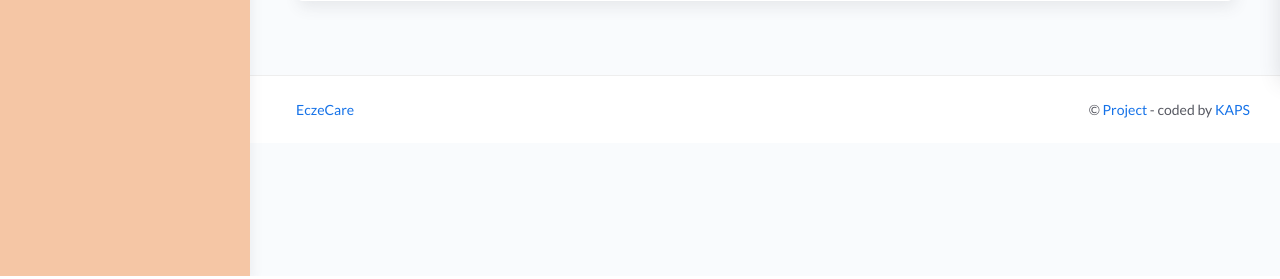
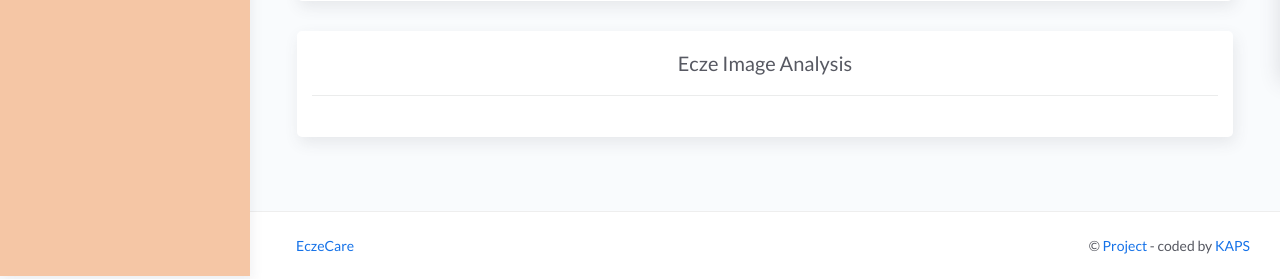
Before and after one commit to KamaljeetSahoo/EczeCare, a Django app: template templates/pages/insights.html in a window 1280 px wide. Shown: the part 524-803 px from the top of the page. Run offline with Django 4.2, Linux system fonts and the light colour scheme; the template is opened without the code that fills it, so the values that code supplies are empty; some libraries are stand-ins or nearby versions.

Commit message:
Ecze Image View

```diff
--- a/EczeCare/urls.py
+++ b/EczeCare/urls.py
@@ -15,6 +15,8 @@ Including another URLconf
 """
 from django.contrib import admin
 from django.urls import path, include
+from django.conf import settings
+from django.conf.urls.static import static
 
 urlpatterns = [
     path('admin/', admin.site.urls),
@@ -22,3 +24,5 @@ urlpatterns = [
     path('', include('eczema_profile.urls')),
     path('', include('Insights.urls'))
 ]
+
+urlpatterns += static(settings.MEDIA_URL, document_root=settings.MEDIA_ROOT)
--- a/eczema_profile/views.py
+++ b/eczema_profile/views.py
@@ -66,6 +66,7 @@ def eczeImageUpload(request):
             obj.processed_image.save(image_name, encoded_image)
             obj.save()
 
+            return redirect("home")
 
         else:
             return redirect("ecze_image")
--- a/templates/pages/insights.html
+++ b/templates/pages/insights.html
@@ -16,6 +16,65 @@
                 <div class="card-body">
                     <div class="chart-container">
                         <canvas id="lineChart"></canvas>
+                    </div>
+                </div>
+            </div>
+            <div class="container mt-3 card">
+                <div class="card-header text-center">
+                    <div class="card-title">Ecze Image Analysis</div>
+                </div>
+                <div class="card-body">
+                    <div class="row">
+                        <div class="col-md-6">
+                            <div id="carouselExampleControls" class="carousel slide" data-ride="carousel">
+                                <div class="carousel-inner">
+                                    {% for image in images %}
+                                        {% if forloop.first %}
+                                            <div class="carousel-item active">
+                                                <img class="d-block w-100" src="{{image}}" alt="First slide">
+                                            </div>
+                                        {% else %}
+                                            <div class="carousel-item">
+                                                <img class="d-block w-100" src="{{image}}" alt="Second slide">
+                                            </div>
+                                        {% endif %}
+                                    {% endfor %}
+                                </div>
+                                <a class="carousel-control-prev" href="#carouselExampleControls" role="button" data-slide="prev">
+                                  <span class="carousel-control-prev-icon" aria-hidden="true"></span>
+                                  <span class="sr-only">Previous</span>
+                                </a>
+                                <a class="carousel-control-next" href="#carouselExampleControls" role="button" data-slide="next">
+                                  <span class="carousel-control-next-icon" aria-hidden="true"></span>
+                                  <span class="sr-only">Next</span>
+                                </a>
+                            </div>
+                        </div>
+                        <div class="col-md-6">
+                            <div id="carouselExampleControls" class="carousel slide" data-ride="carousel">
+                                <div class="carousel-inner">
+                                    {% for image in masks %}
+                                        {% if forloop.first %}
+                                            <div class="carousel-item active">
+                                                <img class="d-block w-100" src="{{image}}" alt="First slide">
+                                            </div>
+                                        {% else %}
+                                            <div class="carousel-item">
+                                                <img class="d-block w-100" src="{{image}}" alt="Second slide">
+                                            </div>
+                                        {% endif %}
+                                    {% endfor %}
+                                </div>
+                                <a class="carousel-control-prev" href="#carouselExampleControls" role="button" data-slide="prev">
+                                  <span class="carousel-control-prev-icon" aria-hidden="true"></span>
+                                  <span class="sr-only">Previous</span>
+                                </a>
+                                <a class="carousel-control-next" href="#carouselExampleControls" role="button" data-slide="next">
+                                  <span class="carousel-control-next-icon" aria-hidden="true"></span>
+                                  <span class="sr-only">Next</span>
+                                </a>
+                            </div>
+                        </div>
                     </div>
                 </div>
             </div>
```
Also changed, not shown: Insights/views.py (+12 -2 lines).
